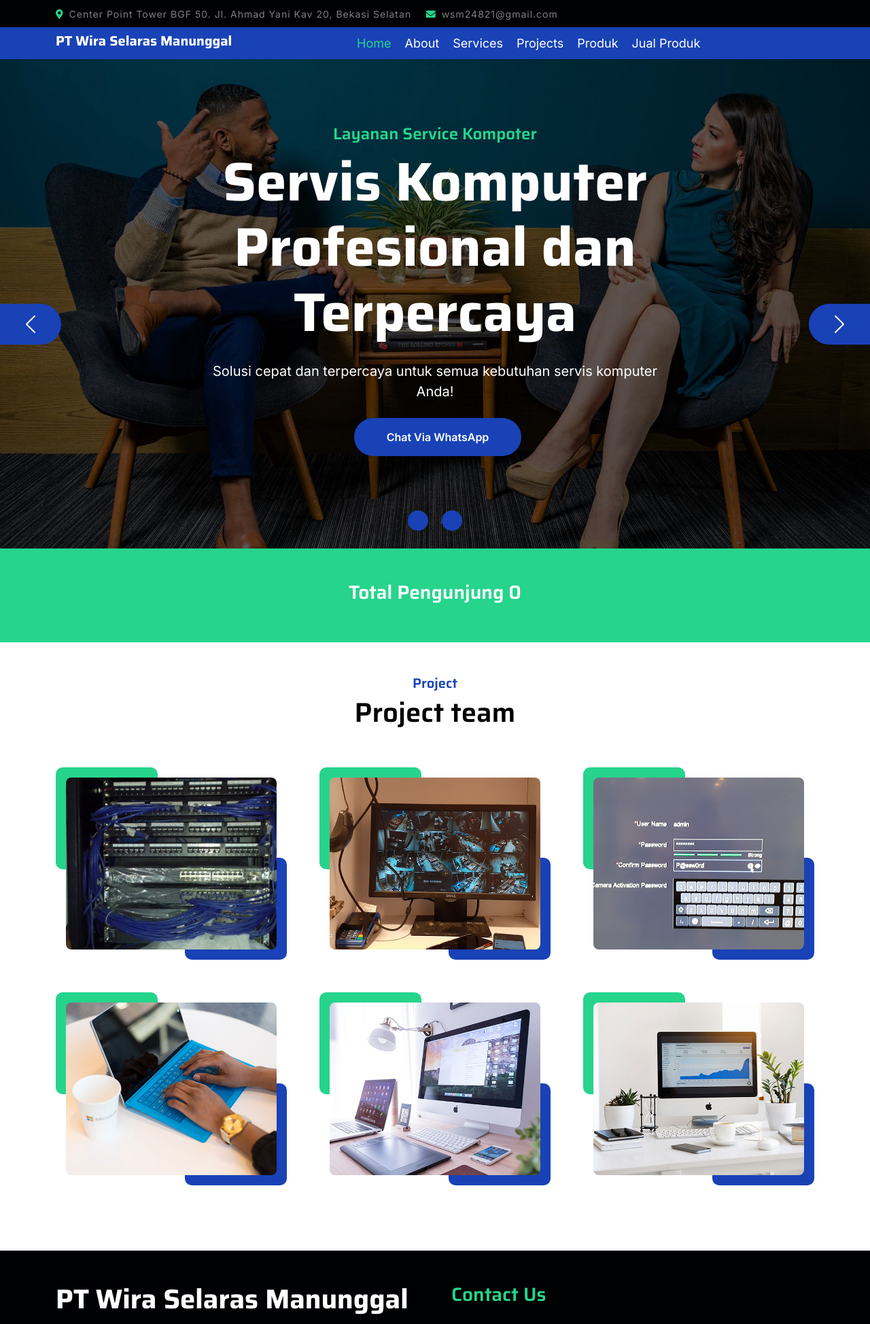
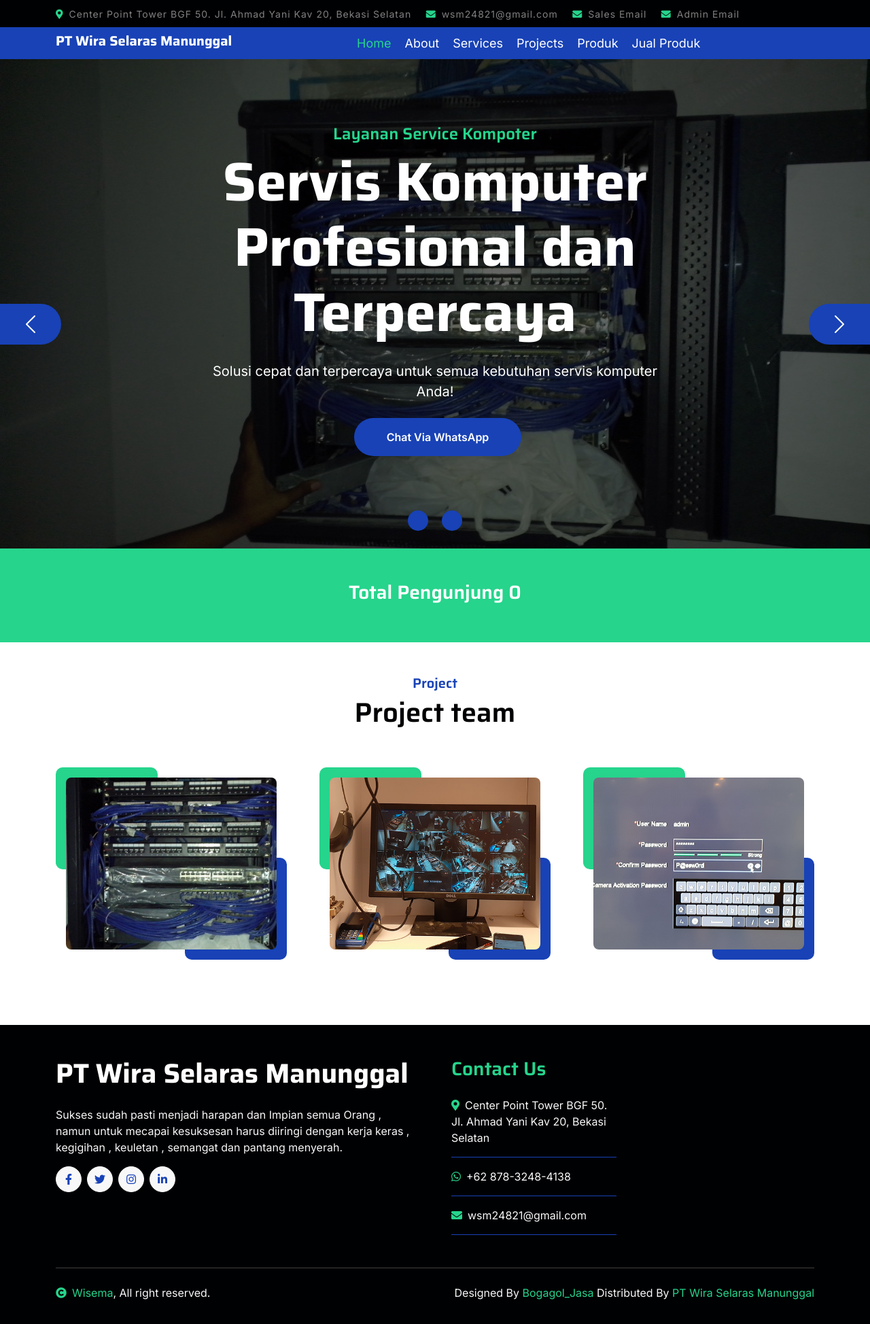
Before and after one commit to lutviwahyudi/web_wisema, a CodeIgniter 4 app: the page made by app/Views/pages/project.php in a window 1280 px wide. Shown: the top 1948 px of the page at 68% size. After the commit the page ends 1912 px from the top, so only its background shows below. Run offline with PHP 8.4 and a stand-in for CodeIgniter, Linux system fonts and the light colour scheme; the template is opened without the code that fills it, so the values that code supplies are empty; some libraries are stand-ins or nearby versions.

Commit message:
Finishing

```diff
--- a/app/Views/layout/navbar.php
+++ b/app/Views/layout/navbar.php
@@ -32,7 +32,7 @@
             </ol>
             <div class="carousel-inner" role="listbox">
                 <div class="carousel-item active">
-                    <img src="<?= base_url('assets') ?>/img/carousel-1.jpg" class="img-fluid" alt="First slide">
+                    <img src="<?= base_url('assets') ?>/img/1.jpg" class="img-fluid" alt="First slide">
                     <div class="carousel-caption">
                         <div class="container carousel-content">
                             <h6 class="text-secondary h4 animated fadeInUp">Layanan Service Kompoter</h6>
--- a/app/Views/layout/template.php
+++ b/app/Views/layout/template.php
@@ -42,6 +42,8 @@
                 <div class="top-info">
                     <small class="me-3 text-white-50"><a href="https://maps.app.goo.gl/AHBSBzwKnf1tTCqX9"><i class="fas fa-map-marker-alt me-2 text-secondary"></i></a>Center Point Tower BGF 50. Jl. Ahmad Yani Kav 20, Bekasi Selatan</small>
                     <small class="me-3 text-white-50"><a href="https://mail.google.com/mail/u/0/?view=cm&fs=1&tf=1&to=wsm24821@gmail.com"><i class="fas fa-envelope me-2 text-secondary"></i></a>wsm24821@gmail.com</small>
+                    <small class="me-3 text-white-50"><a href="mailto:sales@wisema.id"><i class="fas fa-envelope me-2 text-secondary"></i></a>Sales Email</small>
+                    <small class="me-3 text-white-50"><a href="mailto:admin@wisema.id"><i class="fas fa-envelope me-2 text-secondary"></i></a>Admin Email</small>
                 </div>
             </div>
         </div>
--- a/app/Views/pages/jualProduk.php
+++ b/app/Views/pages/jualProduk.php
@@ -8,11 +8,11 @@
         </div>
         <div class="mb-3">
             <label for="harga" class="form-label">Harga Produk</label>
-            <input type="text" class="form-control" id="harga" name="harga" required>
+            <input type="text" class="form-control" id="harga" name="harga" required placeholder="2000000" style="opacity: 0.5;">
         </div>
         <div class="mb-3">
             <label for="diskon" class="form-label">Diskon</label>
-            <input type="text" class="form-control" id="diskon" name="diskon" required>
+            <input type="text" class="form-control" id="diskon" name="diskon" required placeholder="10" style="opacity: 0.5;">
         </div>
         <div class="mb-3">
             <label for="formFile" class="form-label">Upload Photo</label>
--- a/app/Views/pages/produk.php
+++ b/app/Views/pages/produk.php
@@ -22,6 +22,7 @@
                             $subtotal = $harga - ($harga * $diskon / 100);
                             ?>
                             <p class="card-text" style="font-size: 14px; margin-bottom: 5px;">Subtotal : <?= $subtotal ?></p>
+                            <a href="https://wa.me/+6287832484138?text=Apakah produk <?= urlencode($product['nama']) ?> masih tersedia tidak?"><button type="button">Order</button></a>
                         </div>
                     </div>
                 </div>
--- a/app/Views/pages/project.php
+++ b/app/Views/pages/project.php
@@ -27,8 +27,8 @@
                         <img src="<?= base_url('assets') ?>/img/2a.jpg" class="img-fluid w-100 rounded" alt="">
                         <div class="project-content">
                             <a href="#" class="text-center">
-                                <h4 class="text-secondary">Cyber Security</h4>
-                                <p class="m-0 text-white">Cyber Security Core</p>
+                                <h4 class="text-secondary">Networking Configuration</h4>
+                                <p class="m-0 text-white">Instalasi CCTV</p>
                             </a>
                         </div>
                     </div>
@@ -40,47 +40,8 @@
                         <img src="<?= base_url('assets') ?>/img/3.jpg" class="img-fluid w-100 rounded" alt="">
                         <div class="project-content">
                             <a href="#" class="text-center">
-                                <h4 class="text-secondary">Mobile Info</h4>
-                                <p class="m-0 text-white">Upcomming Phone</p>
-                            </a>
-                        </div>
-                    </div>
-                </div>
-            </div>
-            <div class="col-md-6 col-lg-4 wow fadeIn" data-wow-delay=".3s">
-                <div class="project-item">
-                    <div class="project-img">
-                        <img src="<?= base_url('assets') ?>/img/project-4.jpg" class="img-fluid w-100 rounded" alt="">
-                        <div class="project-content">
-                            <a href="#" class="text-center">
-                                <h4 class="text-secondary">Web Development</h4>
-                                <p class="m-0 text-white">Web Analysis</p>
-                            </a>
-                        </div>
-                    </div>
-                </div>
-            </div>
-            <div class="col-md-6 col-lg-4 wow fadeIn" data-wow-delay=".5s">
-                <div class="project-item">
-                    <div class="project-img">
-                        <img src="<?= base_url('assets') ?>/img/project-5.jpg" class="img-fluid w-100 rounded" alt="">
-                        <div class="project-content">
-                            <a href="#" class="text-center">
-                                <h4 class="text-secondary">Digital Marketing</h4>
-                                <p class="m-0 text-white">Marketing Analysis</p>
-                            </a>
-                        </div>
-                    </div>
-                </div>
-            </div>
-            <div class="col-md-6 col-lg-4 wow fadeIn" data-wow-delay=".7s">
-                <div class="project-item">
-                    <div class="project-img">
-                        <img src="<?= base_url('assets') ?>/img/project-6.jpg" class="img-fluid w-100 rounded" alt="">
-                        <div class="project-content">
-                            <a href="#" class="text-center">
-                                <h4 class="text-secondary">keyword Research</h4>
-                                <p class="m-0 text-white">keyword Analysis</p>
+                                <h4 class="text-secondary">Cyber Security</h4>
+                                <p class="m-0 text-white">Anti Virus System</p>
                             </a>
                         </div>
                     </div>
```
Also changed, not shown: app/Views/pages/service.php (+6 -6 lines).
